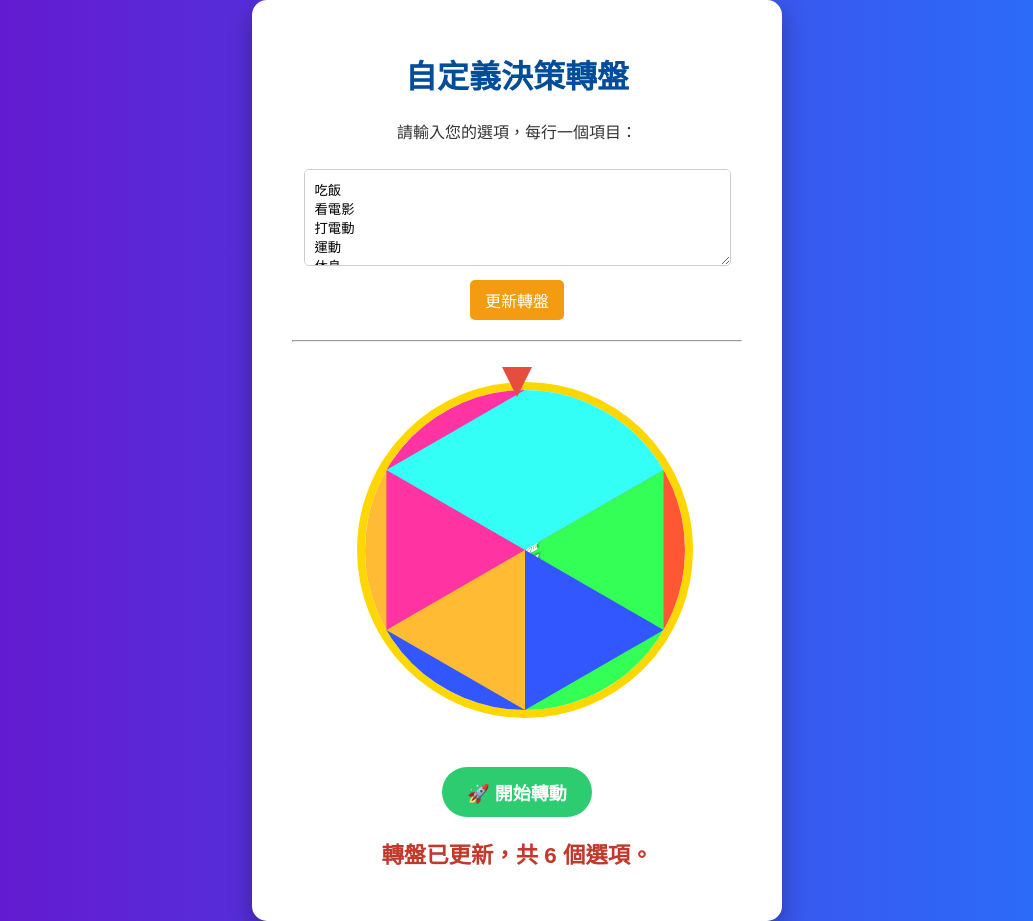
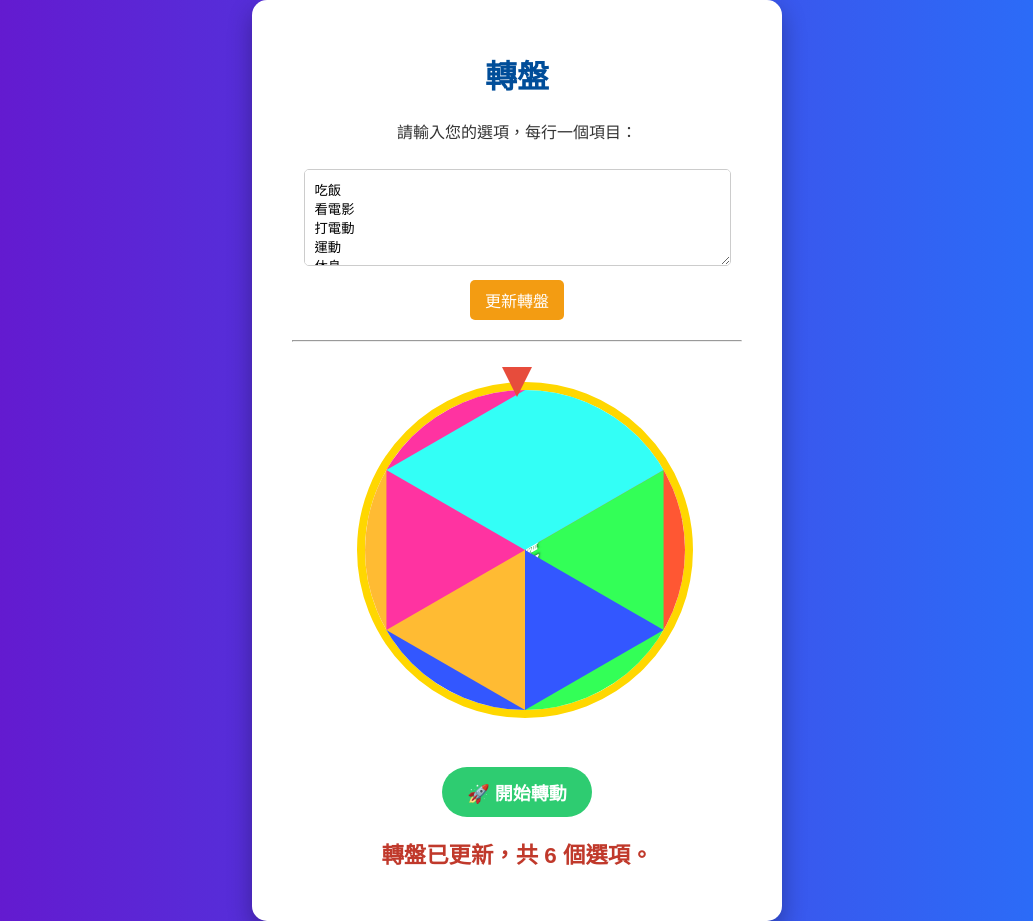
Before and after one commit to s114313-lang/s114313-lang.github.io, a plain HTML site: page index.html in a window 1280 px wide. Shown: the whole page, without its empty margins (123-1156 px from the left). Drawn offline with Linux system fonts and the light colour scheme.

Commit message:
Update index.html

```diff
--- a/index.html
+++ b/index.html
@@ -11,7 +11,7 @@
 </head>
 <body>
     <div class="container">
-        <h1>自定義決策轉盤</h1>
+        <h1>轉盤</h1>
 
         <div class="input-area">
             <p>請輸入您的選項，每行一個項目：</p>
```
